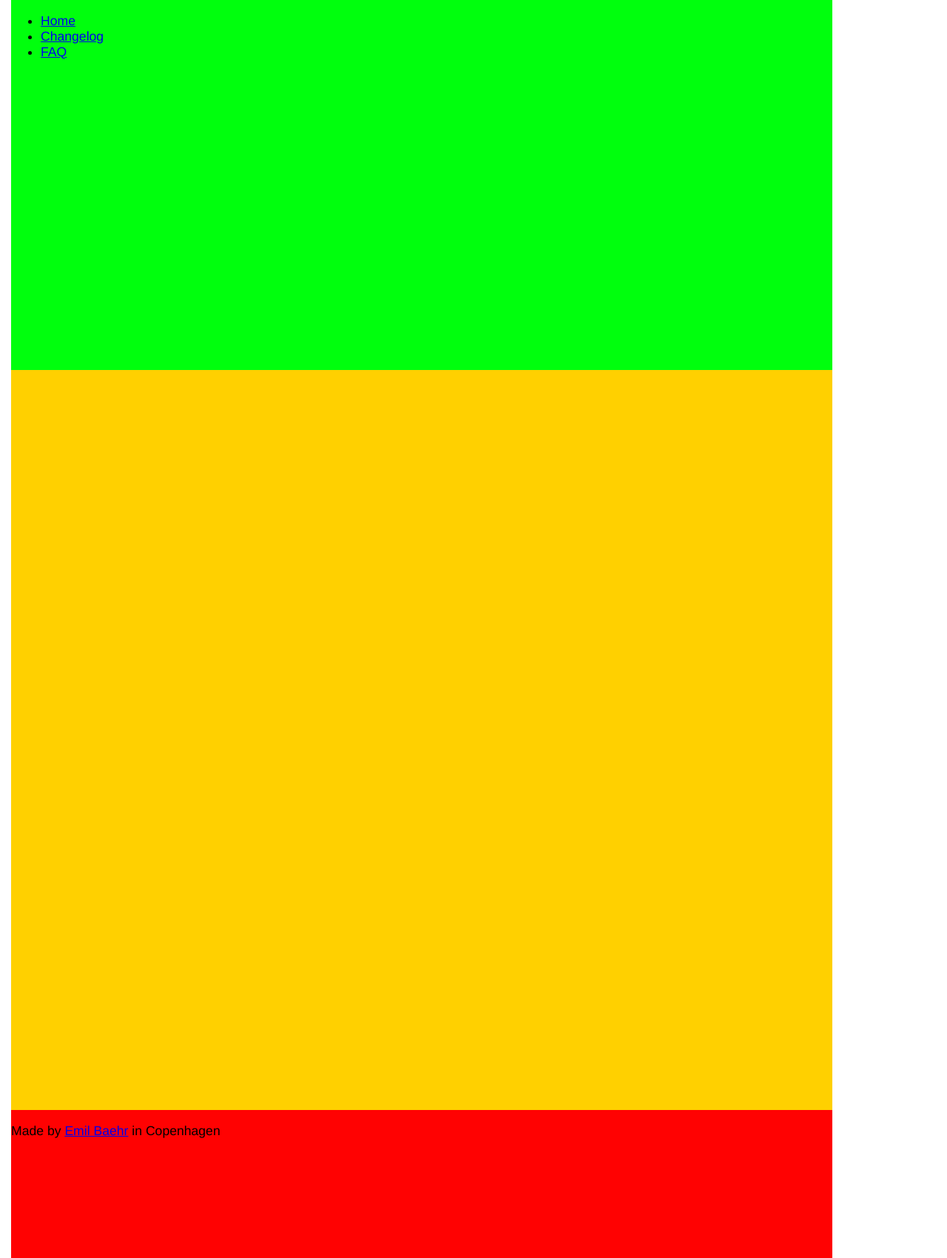
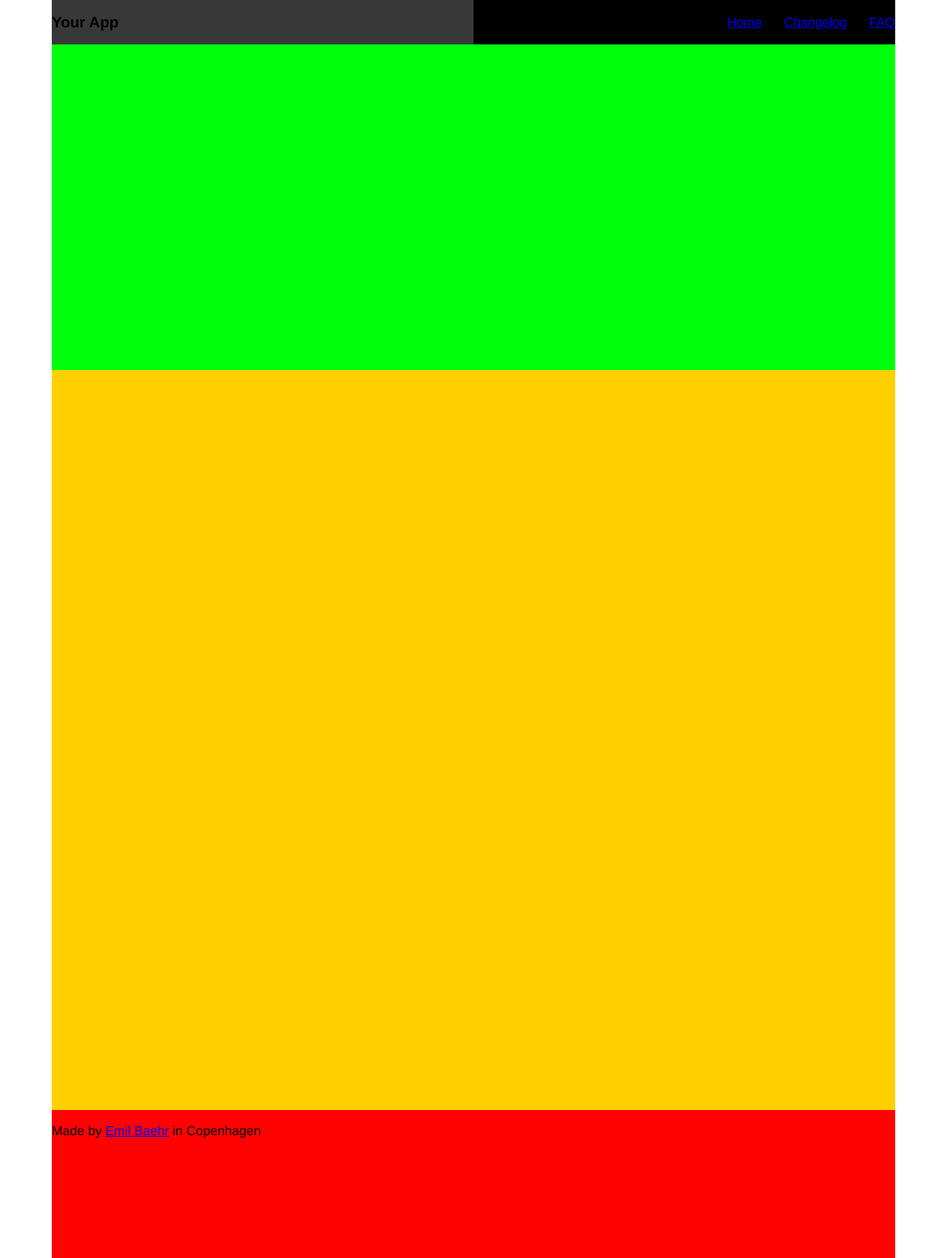
Before and after one commit to buteindai5c/automatic-app-landing-page, a Jekyll site: the page built from index.html, in a window 1280 px wide. Shown: the whole page at 74% size. Built offline with Jekyll 4.4.1, drawn with Linux system fonts in a browser that asks for light colours.

Commit message:
Styling the navigation and adding a logo

```diff
--- a/_includes/header.html
+++ b/_includes/header.html
@@ -1,5 +1,8 @@
 
 <header>
+	<div class="logo">
+		<h3>Your App</h3>
+	</div>
 	<nav>
 		<ul>
 			<li><a href="/">Home</a></li>
--- a/_sass/base.scss
+++ b/_sass/base.scss
@@ -1,4 +1,4 @@
-$content-width: 1140px;
+$content-width: 1170px;
 $accent-color: #00ff33;
 
 $font: 'Helvetica Neue', sans-serif;
--- a/_sass/layout.scss
+++ b/_sass/layout.scss
@@ -7,6 +7,7 @@ body {
 
 .container {
 	display: grid;
+	margin: auto;
 	max-width: $content-width;
 	padding-left: 15px;
 	padding-right: 15px;
@@ -21,9 +22,39 @@ body {
 }
 
 header {
-	display: grid;
 	grid-area: h;
 	background-color:rgb(0, 255, 13);
+
+	display: grid;
+	grid-template-columns: repeat(2, 1fr);
+	grid-template-areas: "logo nav";
+}
+
+.logo {
+	grid-area: logo;
+	display: flex;
+	justify-content: flex-start;
+	align-items: center;
+	height: 60px;
+	background-color: rgb(56, 56, 56);
+}
+
+nav {
+	grid-area: nav;
+	display: flex;
+	justify-content: flex-end;
+	align-items: center;
+	height: 60px;
+	background-color: #000;
+}
+
+nav > ul {
+	display: flex;
+	list-style-type: none;
+}
+
+nav > ul li:nth-last-child(1n-1) {
+	padding-left: 30px;
 }
 
 .features {
```
